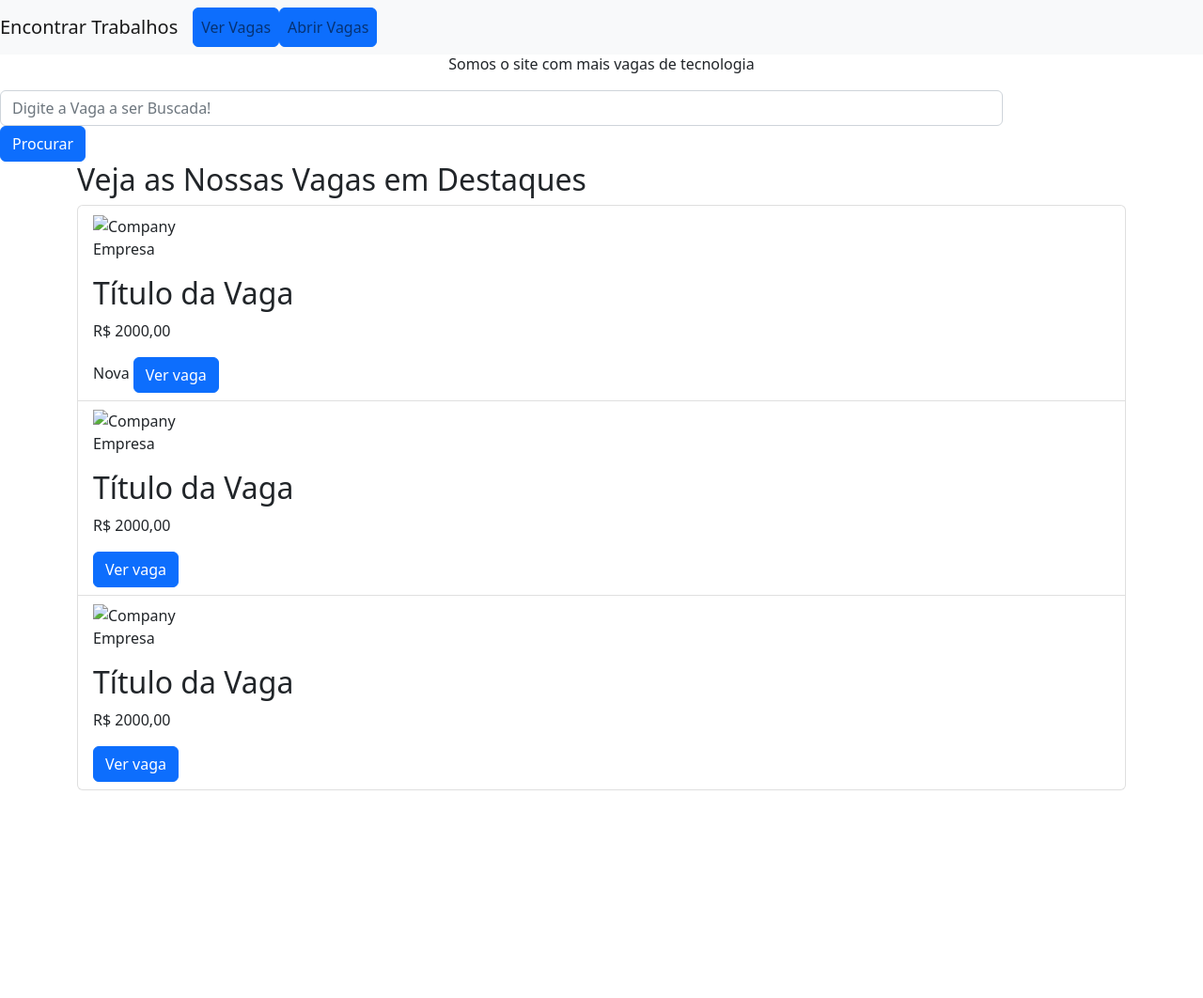
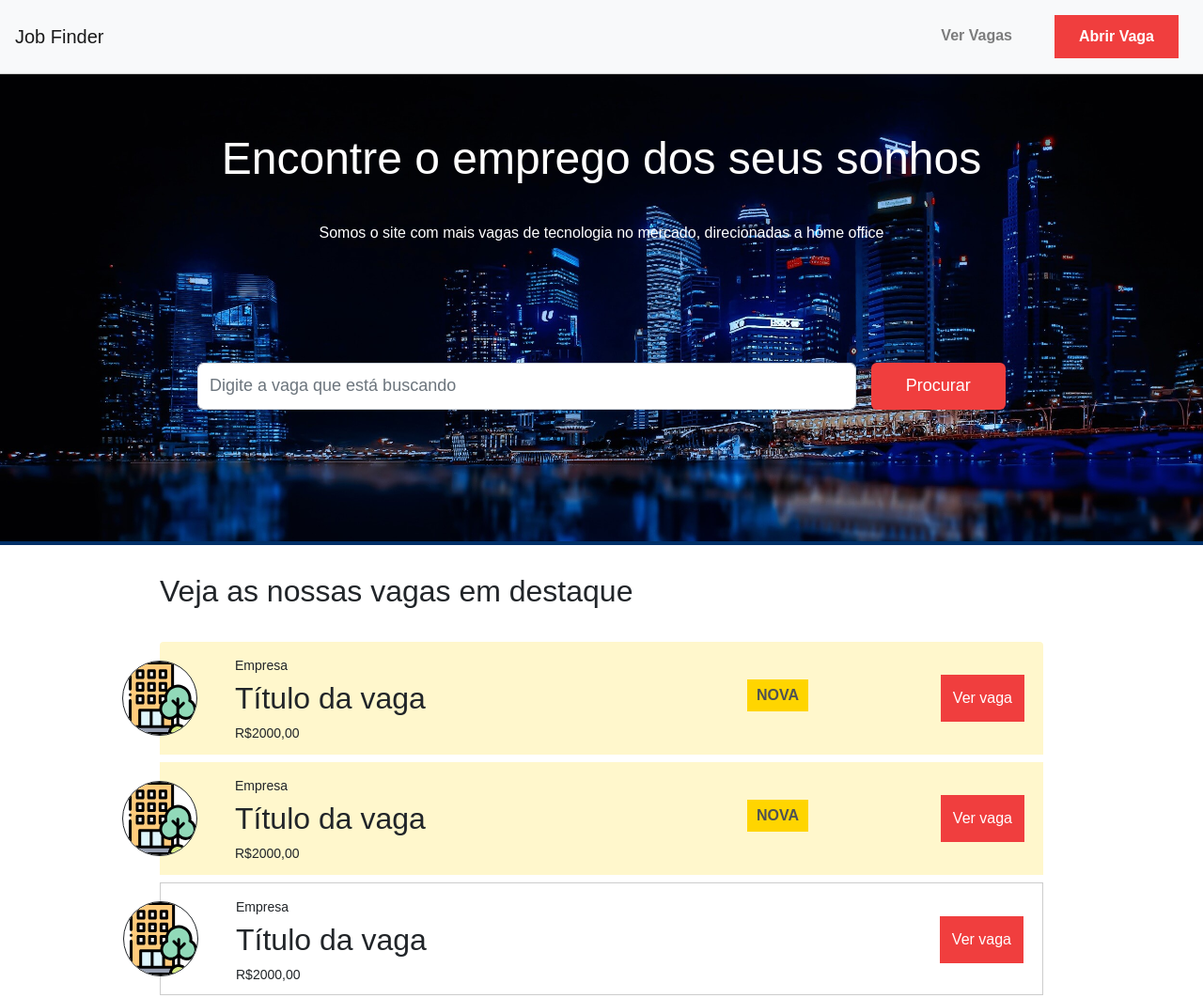
Before and after one commit to davisllv/jobFinder, a website: page frontend/html/index.html in a window 1280 px wide. Shown: the top 1062 px of the page at 94% size. Before the commit the page ends 841 px from the top, so only its background shows below. Drawn offline with nearby package versions, Linux system fonts and the light colour scheme.

Commit message:
creating the css

```diff
--- a/frontend/html/index.html
+++ b/frontend/html/index.html
@@ -1,26 +1,27 @@
 <!DOCTYPE html>
 <html lang="en">
   <head>
-    <meta charset="utf-8" />
-    <meta name="viewport" content="width=device-width, initial-scale=1" />
+    <meta charset="UTF-8" />
+    <meta name="viewport" content="width=device-width, initial-scale=1.0" />
+    <meta http-equiv="X-UA-Compatible" content="ie=edge" />
     <title>Job Finder</title>
     <link
-      href="https://cdn.jsdelivr.net/npm/bootstrap@5.2.0/dist/css/bootstrap.min.css"
       rel="stylesheet"
-      integrity="sha384-gH2yIJqKdNHPEq0n4Mqa/HGKIhSkIHeL5AyhkYV8i59U5AR6csBvApHHNl/vI1Bx"
+      href="https://stackpath.bootstrapcdn.com/bootstrap/4.4.1/css/bootstrap.min.css"
+      integrity="sha384-Vkoo8x4CGsO3+Hhxv8T/Q5PaXtkKtu6ug5TOeNV6gBiFeWPGFN9MuhOf23Q9Ifjh"
       crossorigin="anonymous"
     />
-    <link rel="stylesheet" href="public/css/styles.css" />
+    <link rel="stylesheet" href="../../public/css/styles.css" />
   </head>
   <body>
     <header>
       <nav class="navbar fixed-top navbar-expand-lg navbar-light bg-light">
-        <a class="navbar-brand" href="index.html">Encontrar Trabalhos</a>
+        <a class="navbar-brand" href="index.html">Job Finder</a>
         <button
           class="navbar-toggler"
           type="button"
-          data-togle="collapse"
-          data-target="#navbarnav"
+          data-toggle="collapse"
+          data-target="#navbarNav"
           aria-controls="navbarNav"
           aria-expanded="false"
           aria-label="Toggle navigation"
@@ -30,33 +31,32 @@
         <div class="collapse navbar-collapse" id="navbarNav">
           <ul class="navbar-nav ml-auto">
             <li class="nav-item">
-              <a class="nav-link btn btn-primary" href="index.html"
-                >Ver Vagas</a
-              >
+              <a class="nav-link" href="index.html">Ver Vagas</a>
             </li>
             <li class="nav-item">
-              <a class="nav-link btn btn-primary" href="add.html"
-                >Abrir Vagas</a
-              >
+              <a class="nav-link btn btn-primary" href="add.html">Abrir Vaga</a>
             </li>
           </ul>
         </div>
       </nav>
     </header>
 
-    <div id="top-container" class="cotainer-fluid">
-      <h1 id="main-title" class="text-center">Encontre Empregos</h1>
+    <div id="top-container" class="container-fluid">
+      <h1 id="main-title" class="text-center">
+        Encontre o emprego dos seus sonhos
+      </h1>
       <p id="main-subtitle" class="text-center">
-        Somos o site com mais vagas de tecnologia
+        Somos o site com mais vagas de tecnologia no mercado, direcionadas a
+        home office
       </p>
-      <form id="search-form" action="">
+      <form id="search-form" class="form-inline" action="">
         <div class="form-group col-md-10">
           <input
             type="text"
             class="form-control"
+            id="job"
             name="job"
-            id="job"
-            placeholder="Digite a Vaga a ser Buscada!"
+            placeholder="Digite a vaga que está buscando"
           />
         </div>
         <div class="col-md-2">
@@ -69,28 +69,36 @@
       <div id="jobs-container" class="container">
         <div class="row">
           <div class="col-md-12">
-            <h2 id="job-list-title">Veja as Nossas Vagas em Destaques</h2>
+            <h2 id="job-list-title">Veja as nossas vagas em destaque</h2>
             <ul id="job-list" class="list-group">
               <li class="list-group-item new-job">
-                <img src="public/img/company.svg" alt="Company" />
+                <img src="../../public/img/company.svg" alt="Company" />
                 <p>Empresa</p>
-                <h2>Título da Vaga</h2>
-                <p>R$ 2000,00</p>
+                <h2>Título da vaga</h2>
+                <p>R$2000,00</p>
                 <span class="new-job-label">Nova</span>
                 <a class="btn btn-primary">Ver vaga</a>
               </li>
               <li class="list-group-item new-job">
-                <img src="public/img/company.svg" alt="Company" />
+                <img src="../../public/img/company.svg" alt="Company" />
                 <p>Empresa</p>
-                <h2>Título da Vaga</h2>
-                <p>R$ 2000,00</p>
+                <h2>Título da vaga</h2>
+                <p>R$2000,00</p>
+                <span class="new-job-label">Nova</span>
                 <a class="btn btn-primary">Ver vaga</a>
               </li>
-              <li class="list-group-item new-job">
-                <img src="public/img/company.svg" alt="Company" />
+              <li class="list-group-item">
+                <img src="../../public/img/company.svg" alt="Company" />
                 <p>Empresa</p>
-                <h2>Título da Vaga</h2>
-                <p>R$ 2000,00</p>
+                <h2>Título da vaga</h2>
+                <p>R$2000,00</p>
+                <a class="btn btn-primary">Ver vaga</a>
+              </li>
+              <li class="list-group-item">
+                <img src="../../public/img/company.svg" alt="Company" />
+                <p>Empresa</p>
+                <h2>Título da vaga</h2>
+                <p>R$2000,00</p>
                 <a class="btn btn-primary">Ver vaga</a>
               </li>
             </ul>
@@ -100,19 +108,18 @@
     </main>
 
     <script
-      src="https://cdn.jsdelivr.net/npm/@popperjs/core@2.11.5/dist/umd/popper.min.js"
-      integrity="sha384-Xe+8cL9oJa6tN/veChSP7q+mnSPaj5Bcu9mPX5F5xIGE0DVittaqT5lorf0EI7Vk"
+      src="https://code.jquery.com/jquery-3.4.1.slim.min.js"
+      integrity="sha384-J6qa4849blE2+poT4WnyKhv5vZF5SrPo0iEjwBvKU7imGFAV0wwj1yYfoRSJoZ+n"
       crossorigin="anonymous"
     ></script>
     <script
-      src="https://cdn.jsdelivr.net/npm/bootstrap@5.2.0/dist/js/bootstrap.min.js"
-      integrity="sha384-ODmDIVzN+pFdexxHEHFBQH3/9/vQ9uori45z4JjnFsRydbmQbmL5t1tQ0culUzyK"
+      src="https://cdn.jsdelivr.net/npm/popper.js@1.16.0/dist/umd/popper.min.js"
+      integrity="sha384-Q6E9RHvbIyZFJoft+2mJbHaEWldlvI9IOYy5n3zV9zzTtmI3UksdQRVvoxMfooAo"
       crossorigin="anonymous"
     ></script>
-
     <script
-      src="https://cdn.jsdelivr.net/npm/bootstrap@5.2.0/dist/js/bootstrap.bundle.min.js"
-      integrity="sha384-A3rJD856KowSb7dwlZdYEkO39Gagi7vIsF0jrRAoQmDKKtQBHUuLZ9AsSv4jD4Xa"
+      src="https://stackpath.bootstrapcdn.com/bootstrap/4.4.1/js/bootstrap.min.js"
+      integrity="sha384-wfSDF2E50Y2D1uUdj0O3uMBJnjuUD4Ih7YwaYd1iqfktj0Uod8GCExl3Og8ifwB6"
       crossorigin="anonymous"
     ></script>
   </body>
--- a/public/css/styles.css
+++ b/public/css/styles.css
@@ -1,4 +1,154 @@
 
-h1{
-    color: red
+*{
+    box-sizing: border-box;
+    font-family: Helvita, sans-serif;
 }
+
+/* NAV BAR */
+
+.navbar  {
+    padding: 1rem;
+    border-bottom: 1px solid #CCC;
+  }
+
+  .navbar .nav-item a {
+    color: #212529;
+  }
+
+  .nav-item {
+    margin: 0 10px;
+  }
+
+  .navbar-expand-lg .navbar-nav .nav-link {
+    padding: 10px 25px;
+    font-weight: bold;
+  }
+
+  .navbar .nav-item .btn {
+    color: #FFF;
+    background-color: #F03E3E;
+    border: 1px solid transparent;
+    border-radius: 0;
+  }
+
+  .nav-link.btn.btn-primary:hover, #search-form button:hover, .list-group-item a:hover, #form-box button:hover {
+   filter: brightness(0.6)
+  }
+
+
+  /* BANNER */
+
+  #top-container {
+    padding: 110px;
+    background-color: #F7F9FC;
+    border-bottom: 4px solid #013068;
+    margin-bottom: 30px;
+    background-image: url("../../public/img/banner2.jpg");
+    background-position: 0 100px;
+    background-size: cover;
+    color: #FFF;
+  }
+
+  #main-title{
+    padding: 30px 0;
+    font-size: 3rem;
+  }
+
+  #main-subtitle{
+    font-size: 1rem;
+    padding-bottom: 80px;
+  }
+
+  /* FORM */
+
+  #search-form {
+    padding: 30px 100px;
+  }
+
+  #search-form .col-md-10, #search-form .col-md-2 {
+    padding: 0;
+  }
+
+  #search-form input {
+    margin-right: 1rem;
+  }
+
+  #search-form input, #search-form button {
+    width: 100%;
+    border-radius: 6px;
+    height: 50px;
+    font-size: 18px;
+  }
+
+  #search-form button {
+    color: #FFF;
+    background-color: #F03E3E;
+    border: 1px solid transparent;
+  }
+
+/* LISTA */
+
+#jobs-container {
+    padding: 0 100px;
+    padding-bottom: 50px;
+  }
+
+  #job-list .list-group-item {
+    margin-bottom: 8px;
+    border: 1px solid #CCC;
+    padding: 15px 80px;
+    color: #212529;
+    height: 120px;
+  }
+
+  #job-list .list-group-item p {
+    font-size: 14px;
+    margin-bottom: 5px;
+  }
+
+  #job-list .list-group-item.new-job {
+    border: none;
+    background-color: #FFF7CC;
+  }
+
+  #job-list-title {
+    margin-bottom: 35px;
+  }
+
+  .list-group-item img {
+    width: 80px;
+    border: 1px solid #212529;
+    border-radius: 50%;
+    background-color: #FFF;
+    position: absolute;
+    left: -40px;
+    top: calc(50% - 40px);
+  }
+
+  .list-group-item a {
+    position: absolute;
+    right: 20px;
+    top: 35px;
+    height: 50px;
+    line-height: 35px;
+    background-color: #F03E3E;
+    border: 1px solid transparent;
+    border-radius: 0;
+    color: #FFF;
+  }
+
+  .new-job-label {
+    background-color: #FFD500;
+    color: #4D5154;
+    text-transform: uppercase;
+    font-weight: bold;
+    padding: 5px 10px;
+    position: absolute;
+    right: 250px;
+    top: 40px;
+    display: none;
+  }
+
+  .new-job .new-job-label {
+    display: block;
+  }
```
Also changed, not shown: public/img/banner.jpg (added), public/img/banner2.jpg (added), public/img/company.svg (added).
